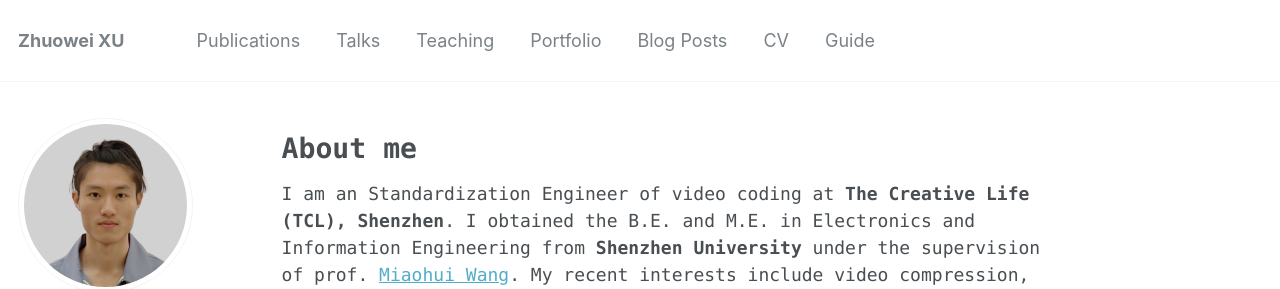
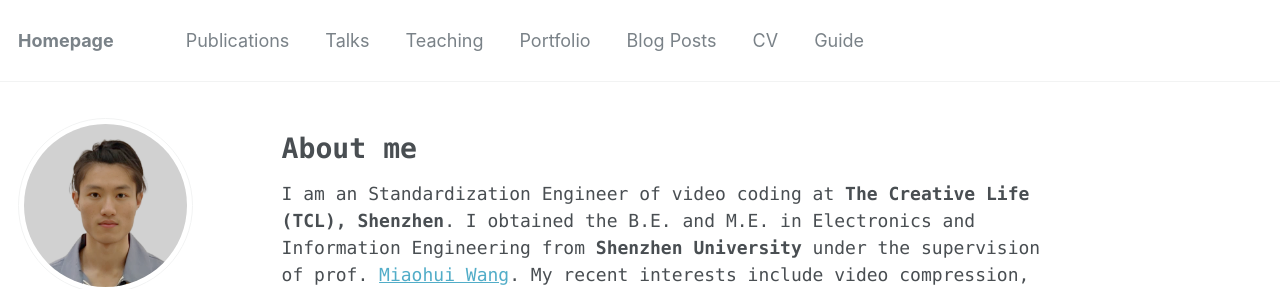
Before and after one commit to zw-xxx/zw-xxxX.github.io, a Jekyll site: the page built from _pages/about.md, in a window 1280 px wide and 1368 px high. Shown: the top 289 px of the window. Built offline with Jekyll 4.4.1, drawn with Linux system fonts in a browser that asks for light colours; some web fonts are replaced.

Commit message:
Update _config.yml

```diff
--- a/_config.yml
+++ b/_config.yml
@@ -7,7 +7,7 @@
 
 # Site Settings
 locale                   : "en-US"
-title                    : "Zhuowei XU"
+title                    : "Homepage"
 title_separator          : "-"
 name                     : &name "Zhuowei XU"
 description              : &description "Zhuowei XU's Homepage"
```
